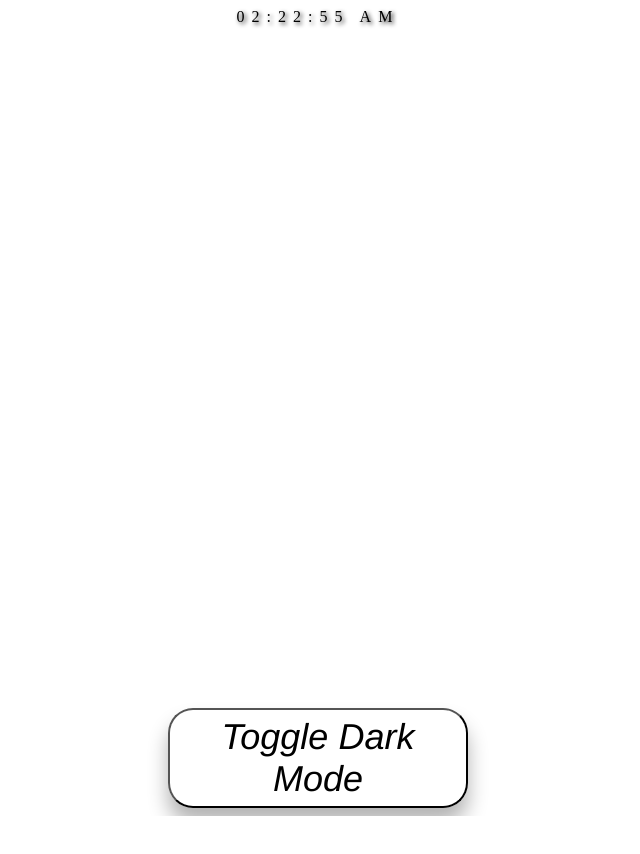
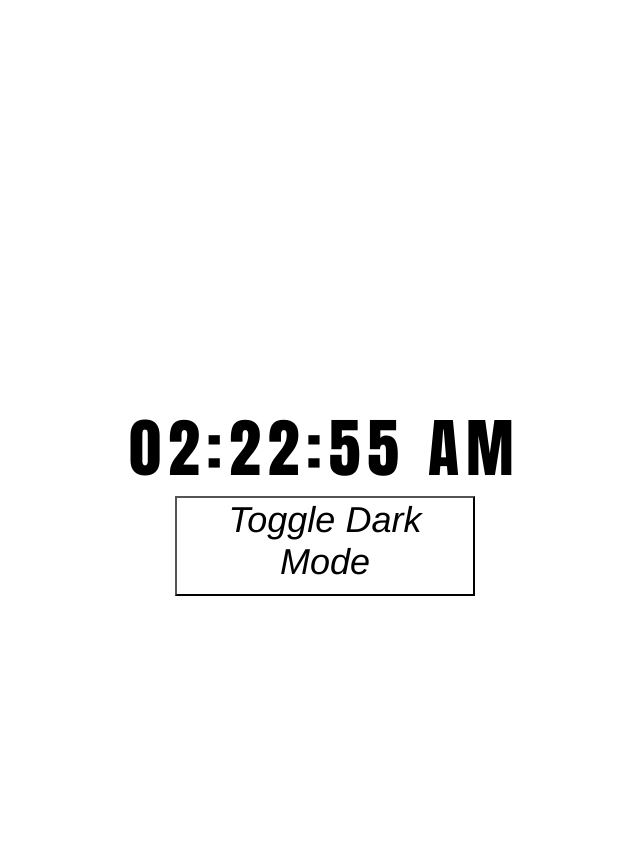
Before and after one commit to NeedlesP/Project1-Build-A-Clock, a plain HTML site: page index.html in a window 1280 px wide. Shown: the whole page, without its empty margins (315-955 px from the left). Before the commit the page ends 816 px from the top, so only its background shows below. Drawn offline with Linux system fonts and the light colour scheme.

Commit message:
Fixed some files not being pushed

```diff
--- a/css/styles.css
+++ b/css/styles.css
@@ -15,7 +15,6 @@ body.dark-mode {
   justify-content: center;
   align-content: center;
 }
-<<<<<<< HEAD
 #flexcolumn{
 height: 100%;
 width: 100%;
@@ -24,33 +23,15 @@ justify-content: center;
 align-content: center;
 flex-direction: column;
 }
-=======
->>>>>>> 9d8d623e607ba715f5c2340aded06022f9c59b79
 body{
     font-family:  Helvetica, Arial, sans-serif;
     background-color: var(--bg-color);
     color: var(--font-color);
-<<<<<<< HEAD
     margin: 400px auto;
 }
 button{
   height:2vw;
   widows: 2vw;
-=======
-    max-width: 90%;
-}
-#box{
-  display: flex;
-  justify-content: center;
-  align-content: center;
-  height: 800px;
-  width: 1250px;
-  flex-direction: column;
-}
-button{
-  border-radius: 25px;
-  box-shadow: 0 15px 20px rgba(0, 0, 0, 0.3);
->>>>>>> 9d8d623e607ba715f5c2340aded06022f9c59b79
   display: flex;
   background-color: var(--primary-color);
   justify-content: center;
@@ -71,12 +52,7 @@ em {
     display: flex;
     justify-content: center;
     align-content: center;
-<<<<<<< HEAD
     font-size: 5vw;
-=======
-    font-size: 144px;
-    text-shadow: 2px 2px 4px #121212;
->>>>>>> 9d8d623e607ba715f5c2340aded06022f9c59b79
     font-family: Impact, Haettenschweiler, 'Arial Narrow Bold', sans-serif;
     color: var(--primary-color);
     letter-spacing: 7px;
```
